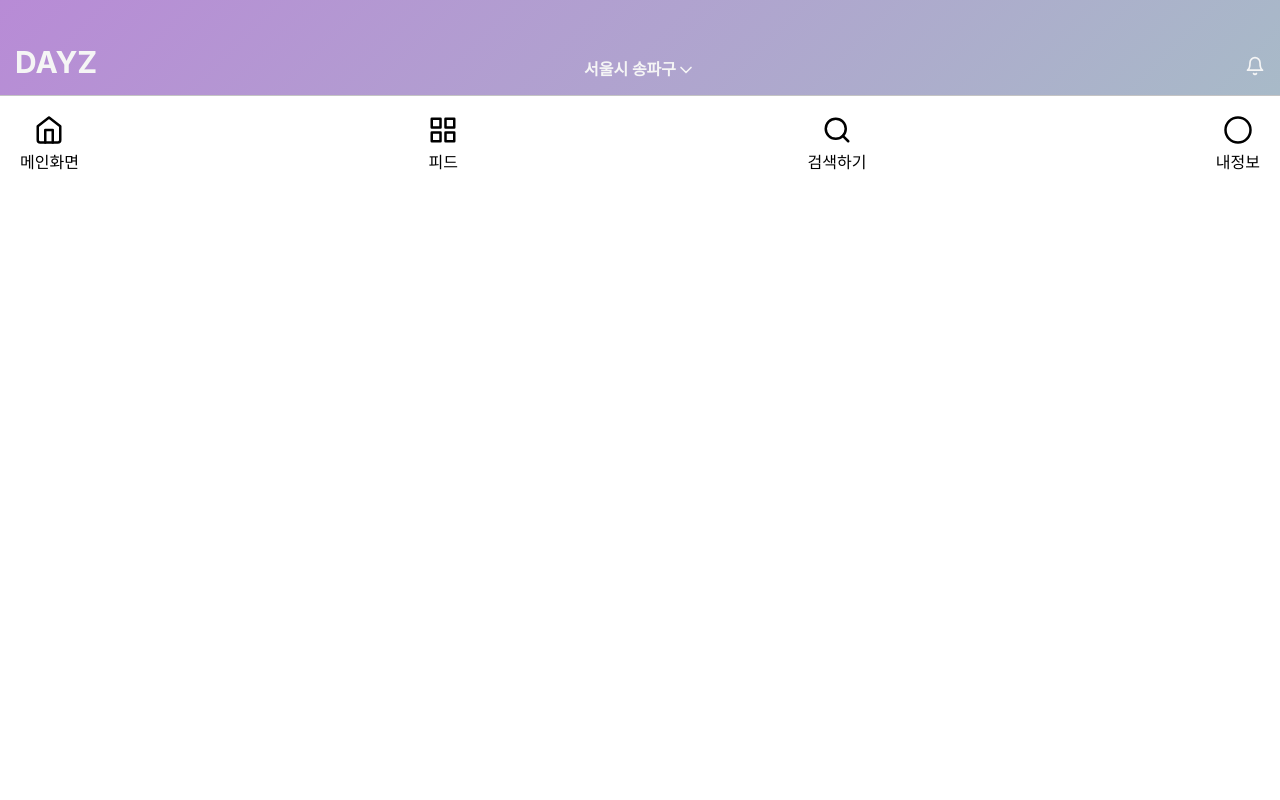
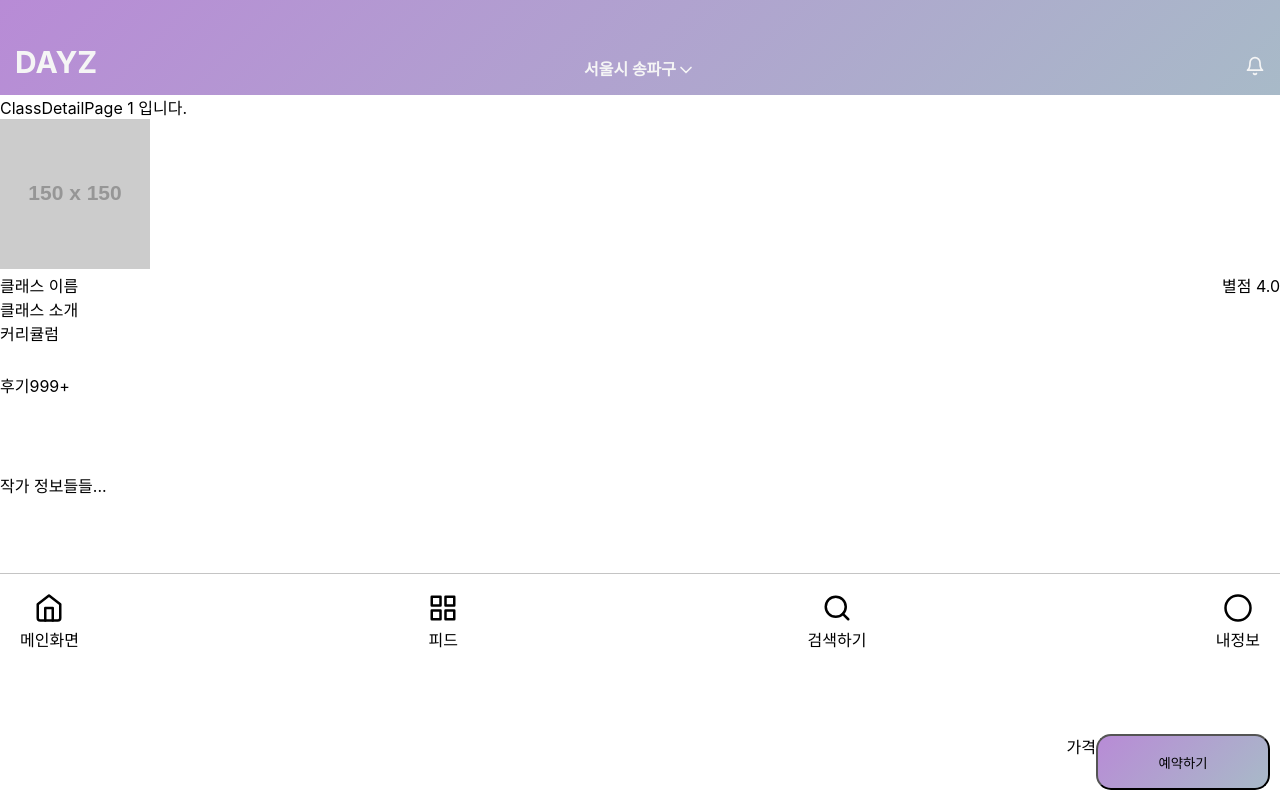
Before and after one commit to prgrms-web-devcourse/Team_DAYZ_DAYZ_FE, a React (Create React App) app: page /class/1 in a window 1280 px wide. Built offline with nearby package versions, Linux system fonts and the light colour scheme.

Commit message:
Feat: ClassDetailPage layout 작업

```diff
--- /dev/null
+++ b/src/pages/ClassDetailPage.tsx
@@ -0,0 +1,71 @@
+import React from 'react';
+import styled from '@emotion/styled';
+import { useParams } from 'react-router';
+
+const ClassDetailPage = () => {
+  const { id } = useParams<{ id: string }>();
+
+  // 여기서 id 값으로 데이터를 불러온다. api
+  // 현재 context안에는 공방인지 유저인지 데이터가 담겨져 있어야 한다.
+  // id를 조회하면 class 소개, 별점, 후기, author 항목이 조회가 되어야함.
+
+  const handleClick = () => {
+    console.log(1123);
+  };
+
+  return (
+    <>
+      <div>ClassDetailPage {id} 입니다.</div>
+      <img src="https://via.placeholder.com/150" />
+      <ClassDetailContainer>
+        <ClassNameWrapper>
+          <div>클래스 이름</div>
+          <div>별점 4.0</div>
+        </ClassNameWrapper>
+
+        <div>클래스 소개</div>
+        <div>커리큘럼</div>
+      </ClassDetailContainer>
+      <ClassReviewContainer>
+        <div>
+          후기<span>999+</span>
+        </div>
+      </ClassReviewContainer>
+      <AuthorDetailContainer>
+        <div>작가 정보들들...</div>
+      </AuthorDetailContainer>
+      <ReservationContainer>
+        <div>가격</div>
+        <ReservationButton>예약하기</ReservationButton>
+      </ReservationContainer>
+    </>
+  );
+};
+const ClassDetailContainer = styled.div`
+  min-height: 100px;
+`;
+const ClassNameWrapper = styled.div`
+  display: flex;
+  justify-content: space-between;
+`;
+const ClassReviewContainer = styled.div`
+  min-height: 100px;
+`;
+const AuthorDetailContainer = styled.div`
+  min-height: 100px;
+`;
+const ReservationContainer = styled.div`
+  position: fixed;
+  display: flex;
+  bottom: 10px;
+  right: 10px;
+  justify-content: space-between;
+`;
+const ReservationButton = styled.button`
+  height: 56px;
+  width: 174px;
+  background: linear-gradient(135deg, #b88bd6 0%, #b88bd6 0.01%, #a8bac8 100%);
+  border-radius: 15px;
+`;
+
+export default ClassDetailPage;
--- a/src/pages/index.tsx
+++ b/src/pages/index.tsx
@@ -1,3 +1,4 @@
 export { default as HomePage } from './HomePage';
 export { default as ExplorePage } from './ExplorePage';
 export { default as ChangeLocation } from './ChangeLocation';
+export { default as ClassDetailPage } from './ClassDetailPage';
--- a/src/routes/Router.tsx
+++ b/src/routes/Router.tsx
@@ -1,6 +1,6 @@
 import React from 'react';
 import { Route, Switch } from 'react-router';
-import { ChangeLocation, ExplorePage, HomePage } from '../pages';
+import { ChangeLocation, ExplorePage, HomePage, ClassDetailPage } from '../pages';
 import LoginForm from '../pages/Login/LoginForm';
 
 const Router = () => {
@@ -10,6 +10,7 @@ const Router = () => {
       <Route path="/explore" exact component={ExplorePage} />
       <Route path="/location" exact component={ChangeLocation} />
       <Route path="/login" exact component={LoginForm} />
+      <Route path="/class/:id" exact component={ClassDetailPage} />
     </Switch>
   );
 };
```
